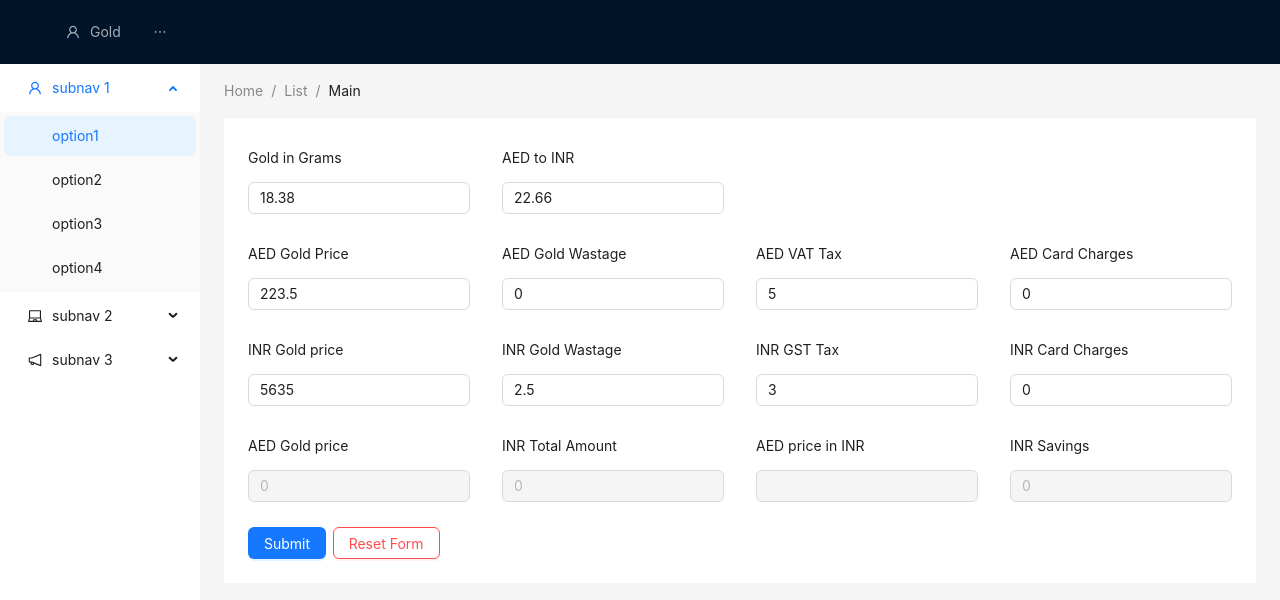
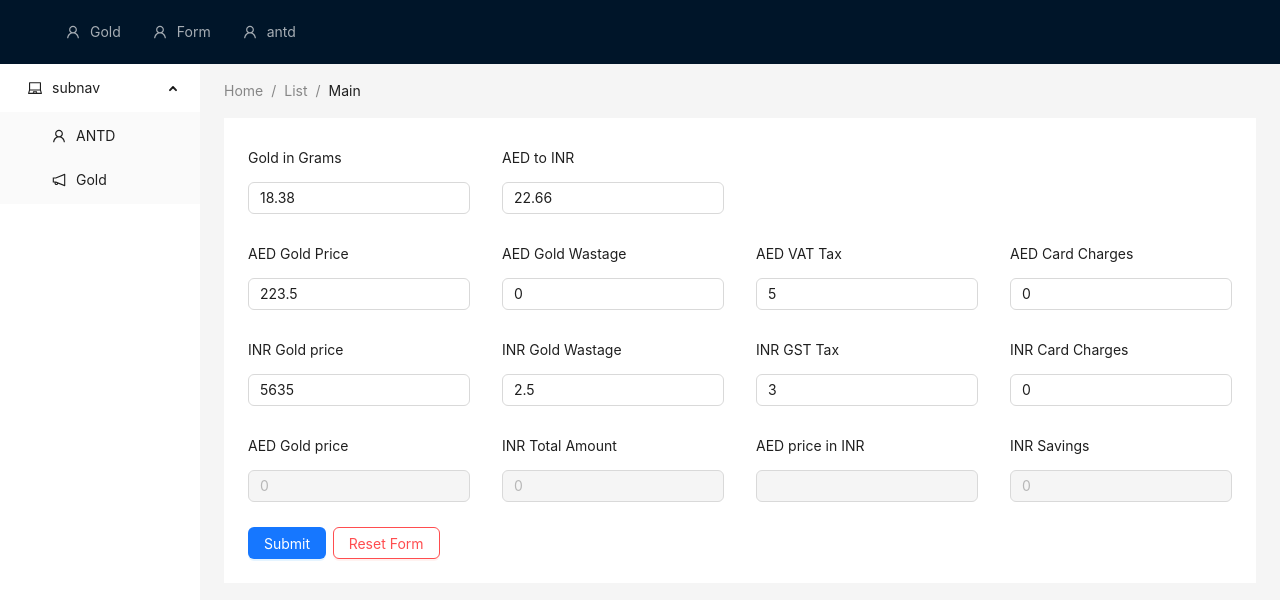
Before and after one commit to vigneshwaran-chandrasekaran/demo-automation-testing, a React (Create React App) app: page / in a window 1280 px wide. Shown: the top 600 px of the page. Built offline with nearby package versions, Linux system fonts and the light colour scheme.

Commit message:
sidebar added proper data

```diff
--- a/src/components/Main.tsx
+++ b/src/components/Main.tsx
@@ -4,7 +4,7 @@ import {
   NotificationOutlined,
   UserOutlined,
 } from "@ant-design/icons";
-import { Routes, Route } from "react-router-dom";
+import { Routes, Route, Link } from "react-router-dom";
 import type { MenuProps } from "antd";
 import { Breadcrumb, Layout, Menu, theme } from "antd";
 import { GoldForm, AntComponents } from "../components";
@@ -13,26 +13,24 @@ import { Header } from "../components/common";
 const { Content, Sider } = Layout;
 
 const items2: MenuProps["items"] = [
-  UserOutlined,
-  LaptopOutlined,
-  NotificationOutlined,
-].map((icon, index) => {
-  const key = String(index + 1);
-
-  return {
-    key: `sub${key}`,
-    icon: React.createElement(icon),
-    label: `subnav ${key}`,
-
-    children: new Array(4).fill(null).map((_, j) => {
-      const subKey = index * 4 + j + 1;
-      return {
-        key: subKey,
-        label: `option${subKey}`,
-      };
-    }),
-  };
-});
+  {
+    key: `sub1`,
+    icon: <LaptopOutlined />,
+    label: `subnav`,
+    children: [
+      {
+        key: "/menu-1",
+        label: <Link to="/antd">ANTD</Link>,
+        icon: <UserOutlined />,
+      },
+      {
+        key: "/menu-2",
+        label: <Link to="/gold">Gold</Link>,
+        icon: <NotificationOutlined />,
+      },
+    ],
+  },
+];
 
 const Main: React.FC = () => {
   const {
--- a/src/components/common/Header.tsx
+++ b/src/components/common/Header.tsx
@@ -16,17 +16,17 @@ const items1 = [
   },
   {
     key: "/sum-gold",
-    label: "This is parent menu",
+    label: "Form",
     icon: <UserOutlined />,
     children: [
       {
         key: "/menu-1",
-        label: <Link to="/menu-1">Sub Menu 1</Link>,
+        label: <Link to="/gold">Gold</Link>,
         icon: <UserOutlined />,
       },
       {
         key: "/menu-2",
-        label: <Link to="/menu-2">Sub Menu 2</Link>,
+        label: <Link to="/antd">ANTD</Link>,
         icon: <UserOutlined />,
       },
     ],
```
